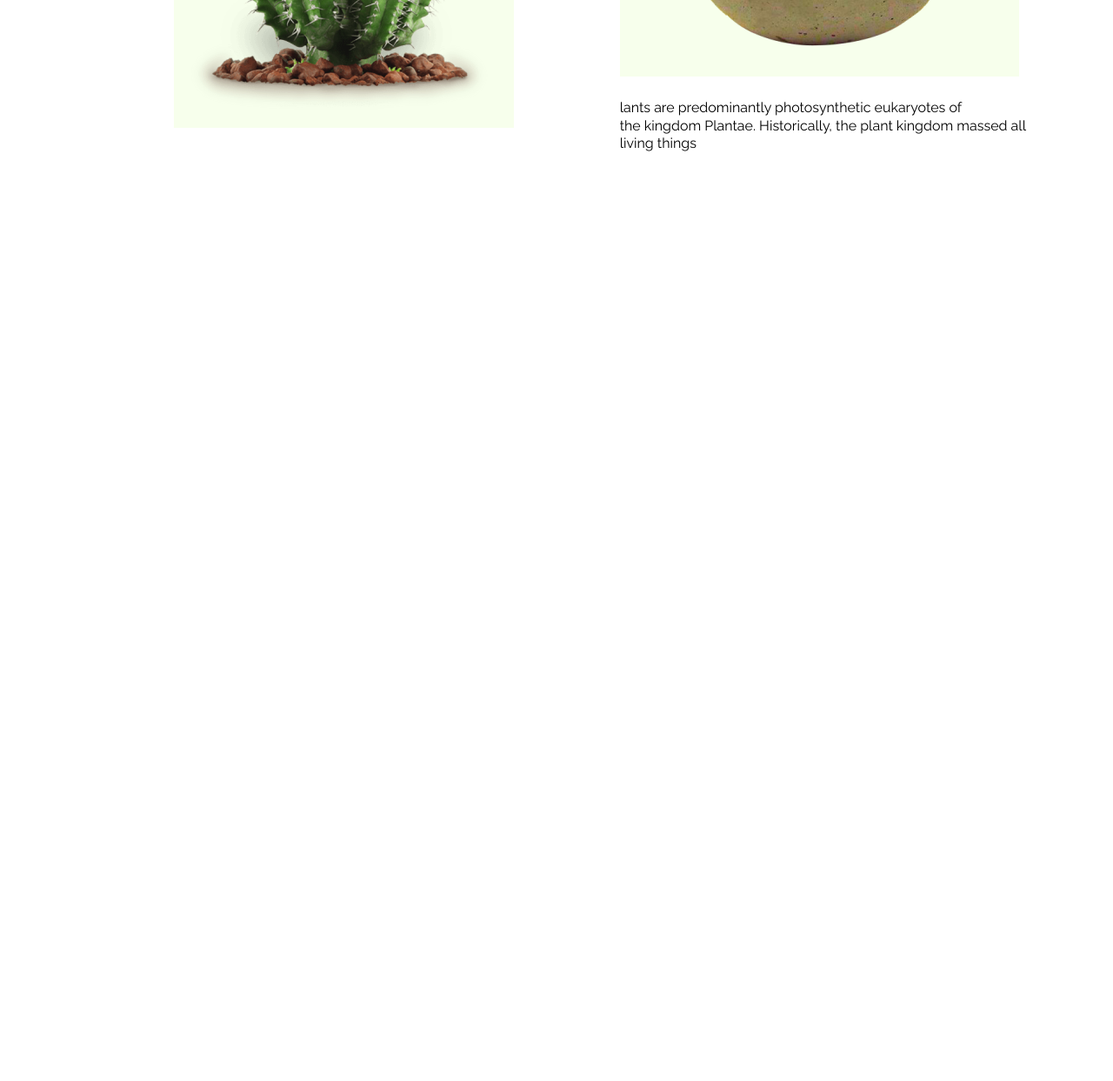
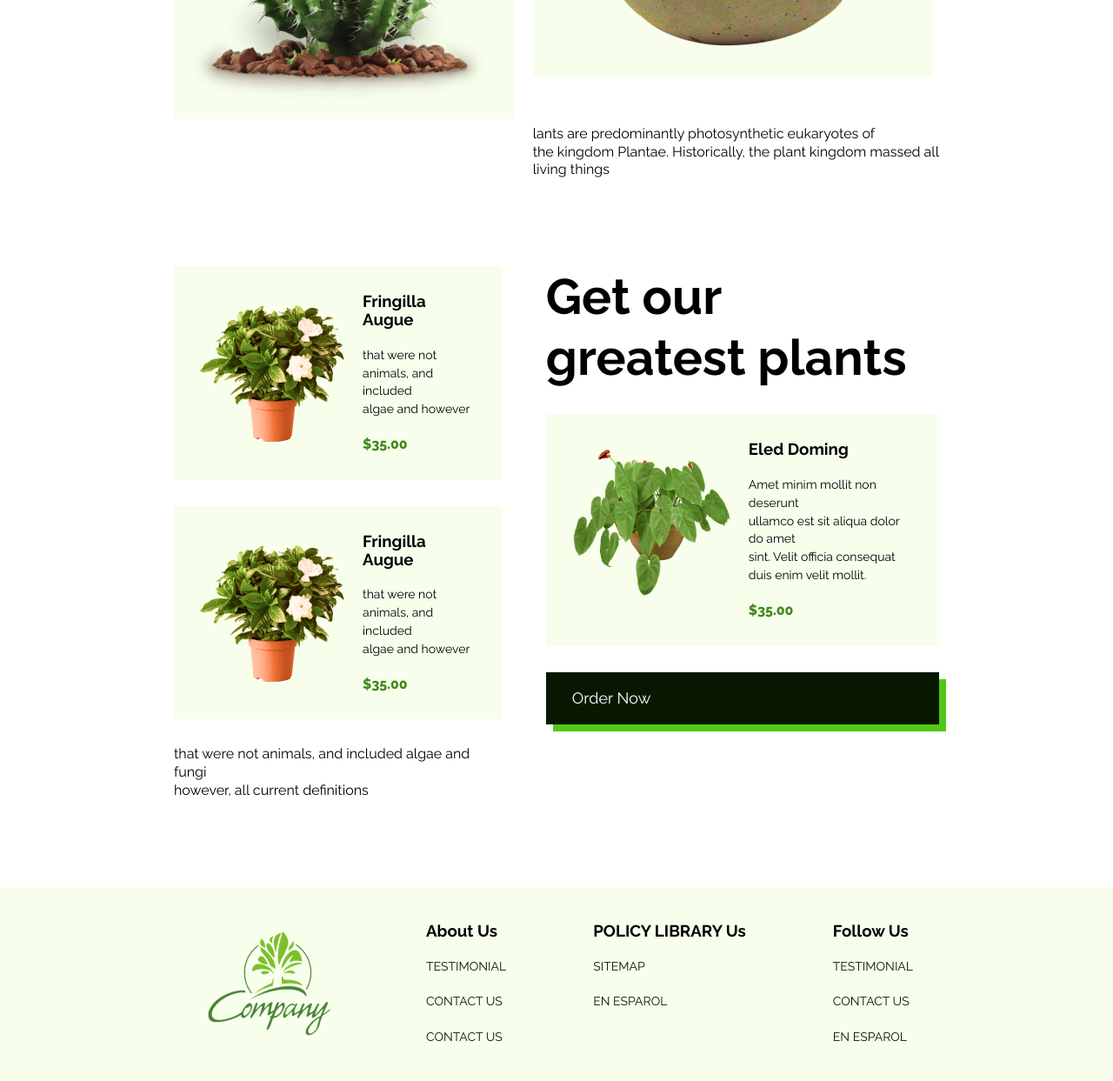
Before and after one commit to WIUT00011173/Plant-Project, a plain HTML site: page index.html in a window 1280 px wide. Shown: the part 2645-3888 px from the top of the page at 87% size. Before the commit the page ends 2921 px from the top, so only its background shows below. Drawn offline with Linux system fonts and the light colour scheme.

Commit message:
finalizing

```diff
--- a/index.html
+++ b/index.html
@@ -151,11 +151,75 @@
 
 <!-- Section 5 starts here -->
 
-<section class="section-5">
+    <section class="section-5">
+        <div class="right">
+            <div class="descriptionBox1">
+                <img src="./assets/images/descript.png" alt="">
+                <div class="info">
+                    <h3>Fringilla Augue</h3>
+                    <p>that were not animals, and included <br>
+                        algae and however</p>
+                    <span>$35.00</span>
+                </div>
+            </div>
+            <div class="descriptionBox1">
+                <img src="./assets/images/descript.png" alt="">
+                <div class="info">
+                    <h3>Fringilla Augue</h3>
+                    <p>that were not animals, and included <br>
+                        algae and however</p>
+                    <span>$35.00</span>
+                </div>
+            </div>
+            <p>that were not animals, and included algae and fungi <br>
+            however, all current definitions </p>
+        </div>
 
-</section>
+        <div class="left">
+            <h1>Get our <br>
+                greatest plants</h1>
+            <div class="descriptionBox1">
+                <img src="./assets/images/flag.png" alt="">
+                <div class="info">
+                    <h3>Eled Doming</h3>
+                    <p>Amet minim mollit non deserunt <br>
+                        ullamco est sit aliqua dolor do amet <br>
+                        sint. Velit officia consequat duis enim velit mollit.</p>
+                    <span>$35.00</span>
+                </div>
+            </div>
+            <a href="#">Order Now</a>
+        </div>
+    </section>
 
 <!-- Section 5 ends here -->
+
+<!-- ------------------------------------------------- -->
+
+<!-- Footer starts here -->
+
+    <footer>
+        <img src="./assets/images/logo.png" alt="">
+        <div class="about">
+            <h3>About Us</h3>
+            <a href="#">TESTIMONIAL</a>
+            <a href="#">CONTACT US</a>
+            <a href="#">CONTACT US</a>
+        </div>
+        <div class="policy">
+            <h3>POLICY LIBRARY Us</h3>
+            <a href="#">SITEMAP</a>
+            <a href="#">EN ESPAROL</a>
+        </div>
+        <div class="follow">
+            <h3>Follow Us</h3>
+            <a href="#">TESTIMONIAL</a>
+            <a href="#">CONTACT US</a>
+            <a href="#">EN ESPAROL</a>
+        </div>
+    </footer>
+
+<!-- Footer ends here -->
 
 
 </body>
--- /dev/null
+++ b/styles/blocks/_footer.scss
@@ -0,0 +1,22 @@
+footer{
+    display: flex;
+    gap: 100px;
+    align-items: center;
+    justify-content: center;
+    padding: 40px 0;
+    background-color: $secondaryColor;
+
+    > div{
+        display: flex;
+        flex-direction: column;
+        gap: 20px;
+
+        a{
+            font-size: 14px;
+        }
+    }
+
+    .policy{
+        align-self: flex-start;
+    }
+}
--- a/styles/blocks/_section2.scss
+++ b/styles/blocks/_section2.scss
@@ -41,7 +41,6 @@
 
         a{
             @include btn;
-            display: inline;
             @include text;
             color: #fff;
 
--- a/styles/blocks/_section4.scss
+++ b/styles/blocks/_section4.scss
@@ -9,7 +9,7 @@
 
 .left {
     h1{
-        margin-bottom: 40px;
+        margin-bottom: 0px;
     }
 }.video-img{
 
--- a/styles/blocks/_section5.scss
+++ b/styles/blocks/_section5.scss
@@ -0,0 +1,67 @@
+.section-5{
+    @include flex;
+    gap: 50px;
+    margin-bottom: 100px;
+}
+
+.right{
+    display: flex;
+    flex-direction: column;
+    gap: 30px;
+
+    .descriptionBox1{
+        display: flex;
+        gap: 20px;
+        align-items: center;
+        background-color: $secondaryColor;
+        padding: 30px;
+
+        .info{
+            display: flex;
+            flex-direction: column;
+            gap: 20px;
+
+            p{
+                font-size: 14px;
+            }
+            span{
+                color: $primaryColor;
+                font-weight: 800;
+            }
+        }
+    }
+}
+.left{
+    display: flex;
+    flex-direction: column;
+    gap: 30px;
+
+    .descriptionBox1{
+        display: flex;
+        gap: 20px;
+        align-items: flex-start;
+        background-color: $secondaryColor;
+        padding: 30px;
+
+        .info{
+            align-items: flex-start;
+            display: flex;
+            flex-direction: column;
+            gap: 20px;
+
+            p{
+                font-size: 14px;
+            }
+            span{
+                color: $primaryColor;
+                font-weight: 800;
+            }
+        }
+    }
+    a{
+        @include btn;
+        @include text;
+        color: #fff;
+        display: inline-flex;
+    }
+}
--- a/styles/main.scss
+++ b/styles/main.scss
@@ -10,15 +10,14 @@
 @import "blocks/section2";
 @import "blocks/section3";
 @import "blocks/section4";
-// @import "blocks/section5";
-// @import "blocks/section6";
+@import "blocks/section5";
+@import "blocks/footer";
 
 
 body {
     font-family: Raleway;
     font-style: normal;
     line-height: 130%;
-    padding: 0 100px 0 200px;
 }
 
 a{
@@ -33,7 +32,7 @@ h1{
 }
 
 section {
-    padding: 0 260px;
+    padding: 0 200px !important;
 
     @media (max-width: 1440px) {
         padding: 0 80px;
```
Also changed, not shown: assets/images/descript.png (added), assets/images/flag.png (added), assets/images/logo.png (added), styles/main.css, 1 other file.
